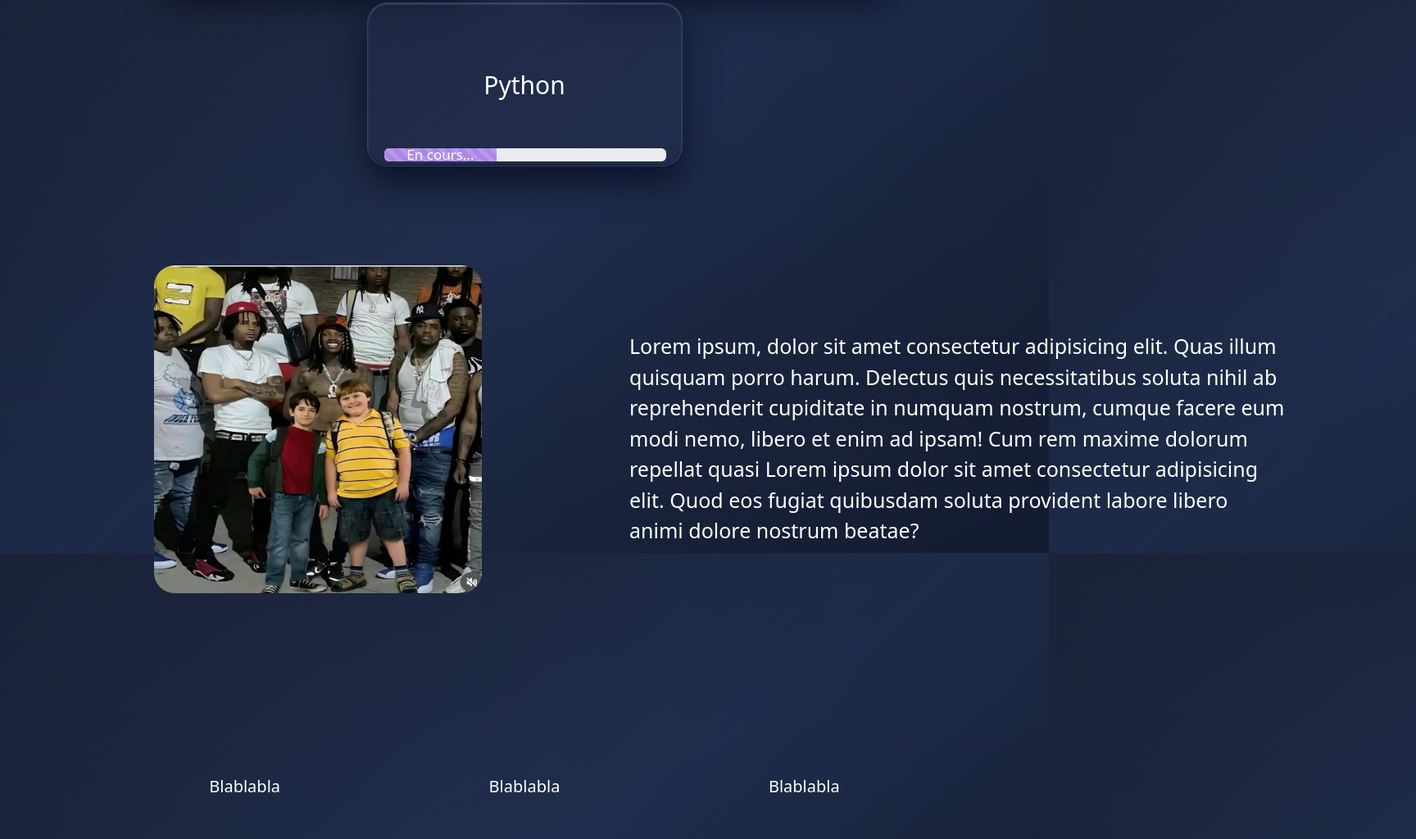
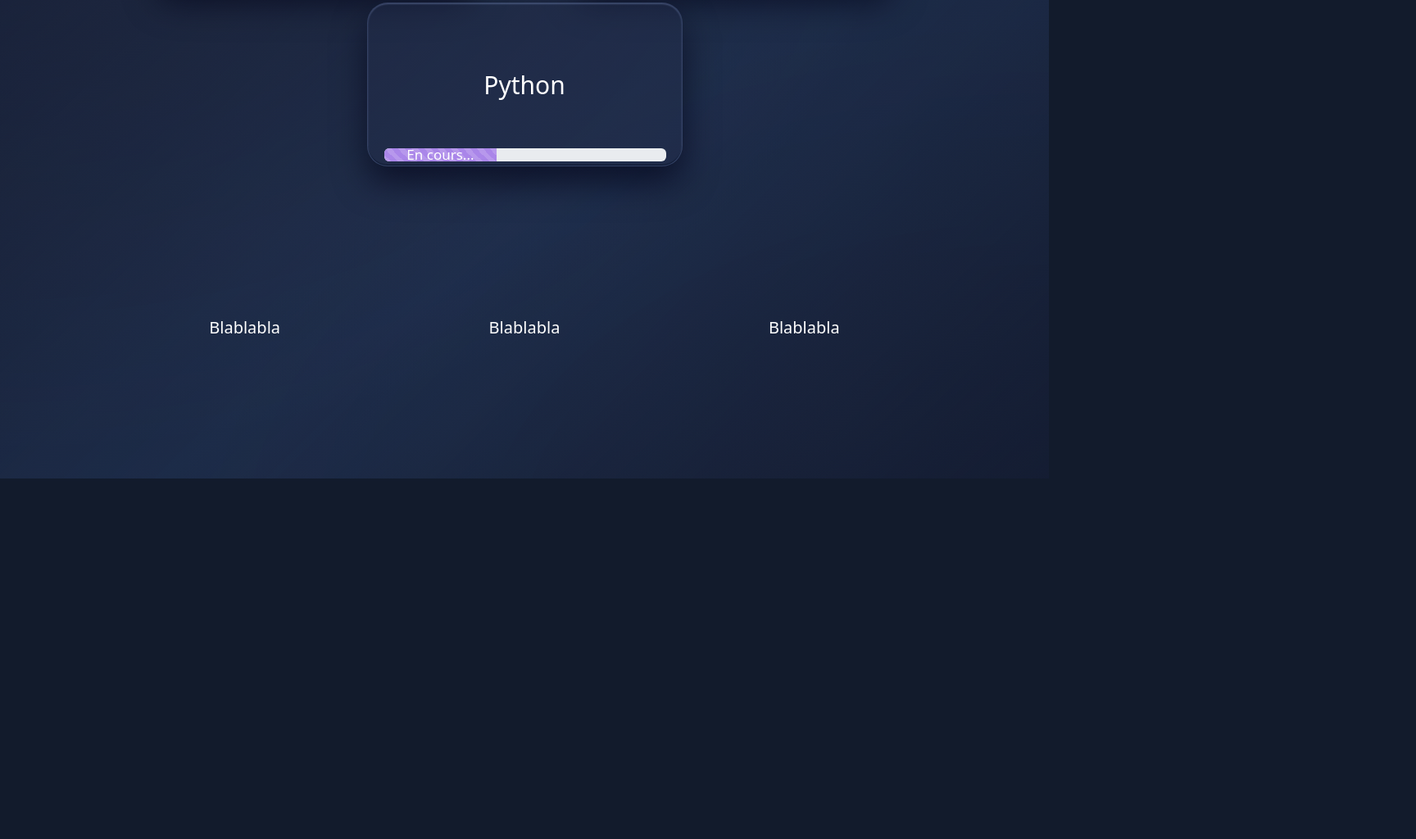
Before and after one commit to KadirDolek/Mon_Portfolio, a plain HTML site: page index.html in a window 1280 px wide. Shown: the part 925-1949 px from the top of the page at 82% size, 1728 px wide, since content can reach past the window. After the commit the page ends 1509 px from the top, so only its background shows below. Drawn offline with nearby package versions, Linux system fonts and the light colour scheme; a web font is replaced by a local one.

```diff
--- a/index.html
+++ b/index.html
@@ -297,39 +297,7 @@
         </div>
       </div>
     </section>
-    <section
-      id="moi"
-      style="width: 1600px; display: flex; height: 70vh; align-items: center"
-    >
-      <div>
-        <img
-          height="400px"
-          width="400px"
-          style="margin-top: 10%; margin-left: 15%;border-radius: 25px;"
-          src="./public/assets/img/TYPESHI.jpg"
-          alt=""
-        />
-      </div>
-      <div
-        style="
-          margin-top: 5%;
-          margin-left: 5%;
-          margin-right: 10%;
-          padding-left: 10%;
-          font-size: 25px;
-        "
-      >
-        <p>
-          Lorem ipsum, dolor sit amet consectetur adipisicing elit. Quas illum
-          quisquam porro harum. Delectus quis necessitatibus soluta nihil ab
-          reprehenderit cupiditate in numquam nostrum, cumque facere eum modi
-          nemo, libero et enim ad ipsam! Cum rem maxime dolorum repellat quasi
-          Lorem ipsum dolor sit amet consectetur adipisicing elit. Quod eos
-          fugiat quibusdam soluta provident labore libero animi dolore nostrum
-          beatae?
-        </p>
-      </div>
-    </section>
+
     <footer id="foot" style="height: 45vh;display: flex;justify-content: space-around; align-items: center;">
         <div>
             <h5>
```
